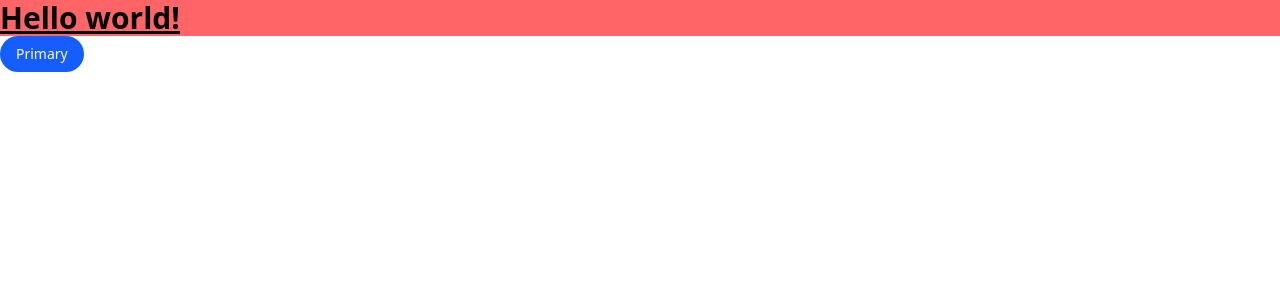
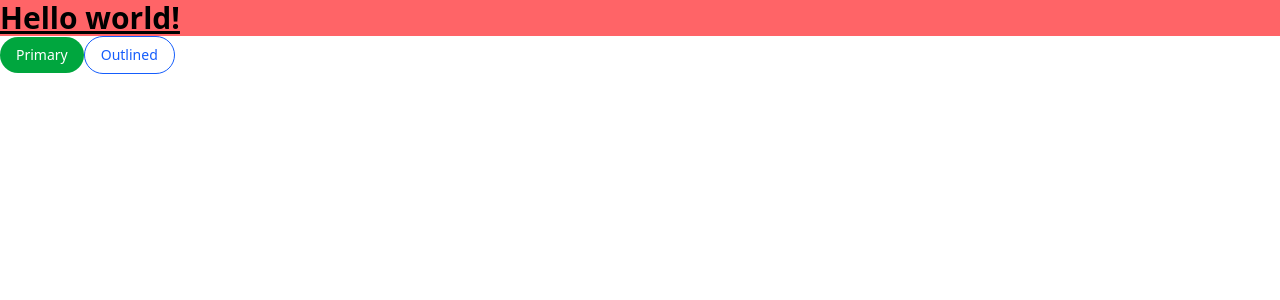
Before and after one commit to sazidhayatkhan/solus, a Next.js app: page / in a window 1280 px wide. Shown: the top 300 px of the page. Built offline with nearby package versions, Linux system fonts and the light colour scheme.

Commit message:
Update Button component styles and add outlined variant to the page

```diff
--- a/src/app/page.tsx
+++ b/src/app/page.tsx
@@ -11,6 +11,9 @@ function page() {
     <Button onClick={() => alert('Primary clicked!')}>
         Primary
       </Button>
+      <Button variant="outline" onClick={() => alert('Outline clicked!')}>
+        Outlined
+      </Button>
     </div>
   )
 }
--- a/src/components/ui/Button/Button.tsx
+++ b/src/components/ui/Button/Button.tsx
@@ -13,7 +13,7 @@ const Button: React.FC<ButtonProps> = ({
     'inline-flex items-center justify-center px-4 py-2 rounded-full font-medium text-sm transition-colors duration-200 focus:outline-none focus:ring-2 focus:ring-offset-2';
 
   const variants = {
-    primary: 'bg-blue-600 text-white hover:bg-blue-700 focus:ring-blue-500',
+    primary: 'bg-green-600 text-white hover:bg-blue-700 focus:ring-blue-500',
     outline: 'border border-blue-600 text-blue-600 hover:bg-blue-50 focus:ring-blue-300',
   };
 
```
